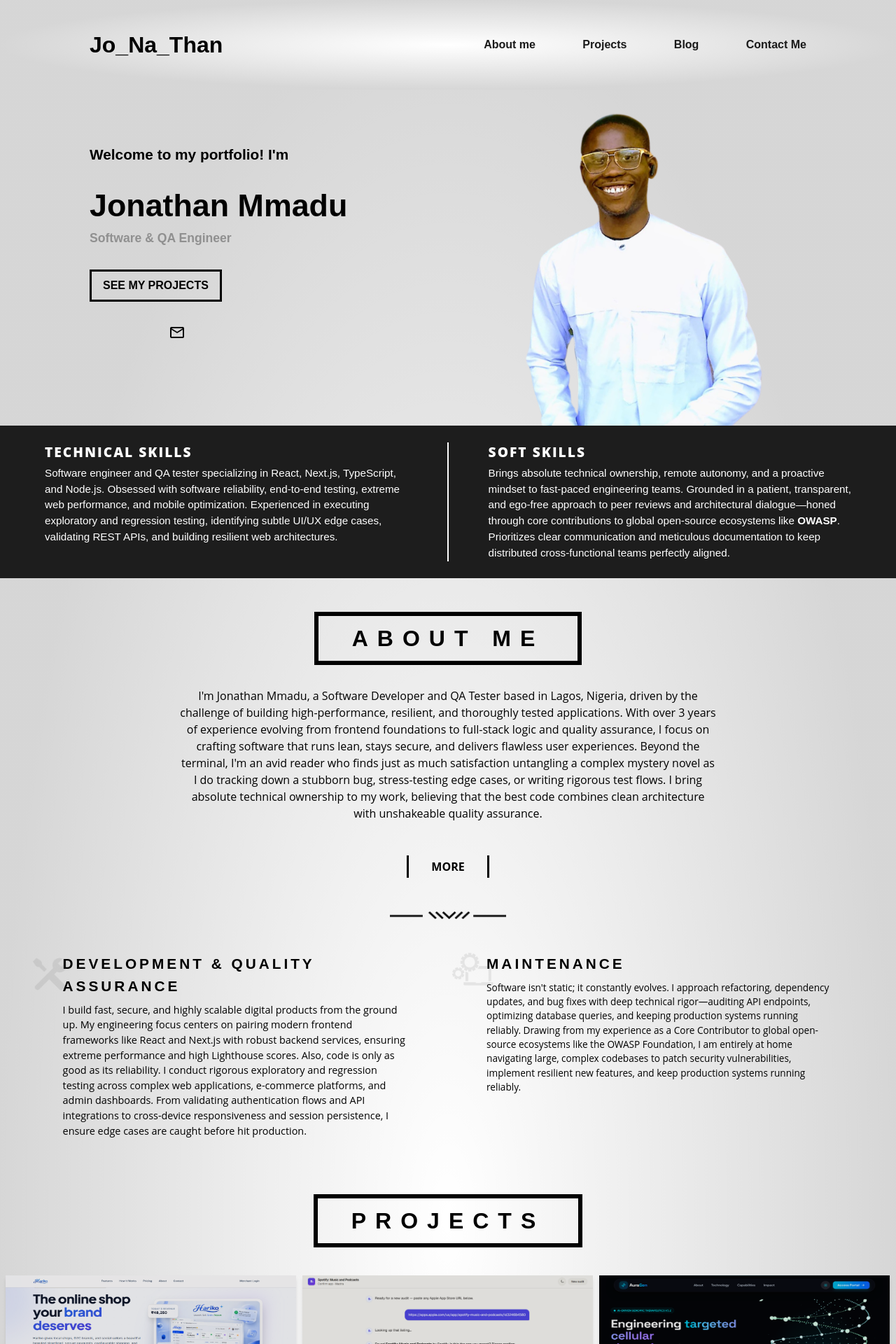
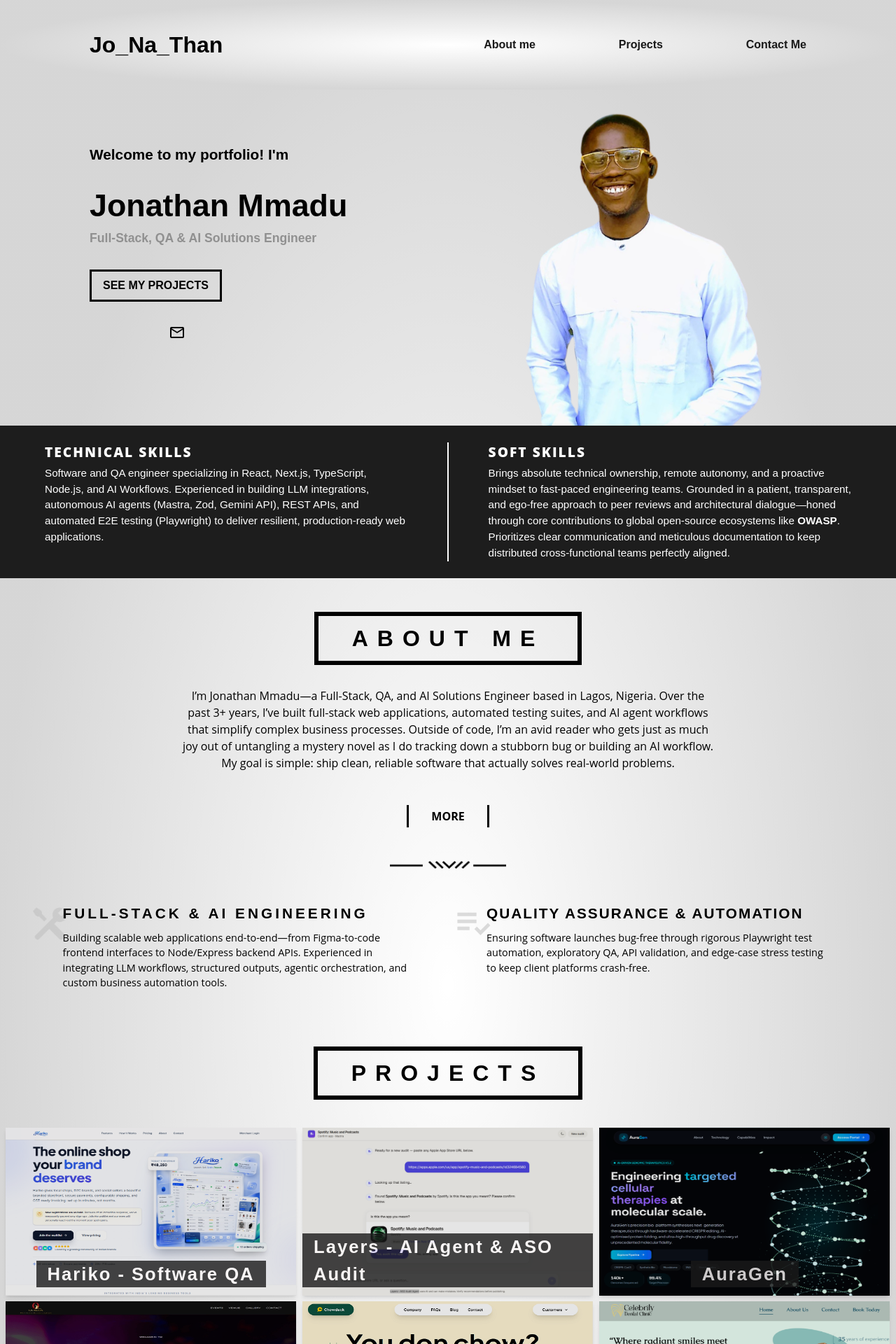
Before and after one commit to Jozz77/JonathanDev, a React (Vite) app: page / in a window 1280 px wide. Shown: the top 1920 px of the page at 70% size. Built offline with nearby package versions, Linux system fonts and the light colour scheme; some icons are missing.

Commit message:
feat: add homepage components including hero, portfolio, and about sections

```diff
--- a/src/Components/Header/Header.jsx
+++ b/src/Components/Header/Header.jsx
@@ -87,7 +87,7 @@ export default function Header() {
             >
               Projects
             </Link>
-            <Link
+            {/* <Link
               to="blog"
               smooth={true}
               duration={500}
@@ -95,7 +95,7 @@ export default function Header() {
               className="block text-black hover:text-gray cursor-pointer"
             >
               Blog
-            </Link>
+            </Link> */}
             <Link
               to="contact"
               smooth={true}
@@ -137,7 +137,7 @@ export default function Header() {
             >
               Projects
             </Link>
-            <Link
+            {/* <Link
               to="blog"
               smooth={true}
               duration={500}
@@ -146,7 +146,7 @@ export default function Header() {
               onClick={handleMobileSectionClick}
             >
               Blog
-            </Link>
+            </Link> */}
             <Link
               to="contact"
               smooth={true}
--- a/src/Homepage/Components/About/About.jsx
+++ b/src/Homepage/Components/About/About.jsx
@@ -6,6 +6,7 @@ import "aos/dist/aos.css";
 import { useEffect } from "react";
 import Dev from "./Assets/Dev.png";
 import Maint from "./Assets/Maint.png";
+import { MdOutlinePlaylistAddCheck } from "react-icons/md";
 
 export default function About() {
   useEffect(() => {
@@ -36,9 +37,7 @@ export default function About() {
         <Heading text="ABOUT ME" />
       </div>
       <p className=" font-OpenSans text-justify sm:text-center pt-4 md:pt-6 lg:pt-8 font-medium text-[0.85rem] ssm:text-[0.9rem] lg:text-[0.95rem] xl:text-base w-[80%] ssm:w-[70%] md:w-[60%] mx-auto ">
-       I'm Jonathan Mmadu, a Software Developer and QA Tester based in Lagos, Nigeria, driven by the challenge of building high-performance, resilient, and thoroughly tested applications. With over 3 years of experience evolving from frontend foundations to full-stack logic and quality assurance, I focus on crafting software that runs lean, stays secure, and delivers flawless user experiences.
-
-Beyond the terminal, I'm an avid reader who finds just as much satisfaction untangling a complex mystery novel as I do tracking down a stubborn bug, stress-testing edge cases, or writing rigorous test flows. I bring absolute technical ownership to my work, believing that the best code combines clean architecture with unshakeable quality assurance.
+      I’m Jonathan Mmadu—a Full-Stack, QA, and AI Solutions Engineer based in Lagos, Nigeria. Over the past 3+ years, I’ve built full-stack web applications, automated testing suites, and AI agent workflows that simplify complex business processes. Outside of code, I’m an avid reader who gets just as much joy out of untangling a mystery novel as I do tracking down a stubborn bug or building an AI workflow. My goal is simple: ship clean, reliable software that actually solves real-world problems.
       </p>
       <div className="flex justify-center pt-6 md:pt-8 lg:pt-10 xl:pt-12 ">
         <p className=" border-solid border-black px-6 sm:px-8 py-1 text-[0.85rem] ssm:text-[0.9rem]  lg:text-[0.95rem] xl:text-base font-bold   border-r-[3px] border-l-[3px]   ">
@@ -49,29 +48,37 @@ Beyond the terminal, I'm an avid reader who finds just as much satisfaction unta
         <Seperator />
       </div>
 
-      <section className="flex flex-col sm:flex-row items-center sm:items-start sm:justify-between px-[0%] ssm:px-[5%] md:px-[7%] lg:px-[7%] pt-8 sm:pt-10 xl:pt-12  ">
+      <section className="flex flex-col sm:flex-row flex-wrap items-center sm:items-start sm:justify-between px-[0%] ssm:px-[5%] md:px-[7%] lg:px-[7%] pt-8 sm:pt-10 xl:pt-12  ">
         <div className="w-[80%] ssm:w-[70%] sm:w-[47%] xl:w-[45%] relative ">
-          <h1 className=" font-Montserrat text-[1rem] ssm:text-[1.1rem] lg:text-[1.2rem] xl:text-[1.3rem] font-bold tracking-[4px] ">
-            DEVELOPMENT & QUALITY ASSURANCE
+          <h1 className=" font-Montserrat uppercase text-[1rem] ssm:text-[1.1rem] lg:text-[1.2rem] xl:text-[1.3rem] font-bold tracking-[4px] ">
+            Full-Stack & AI Engineering
           </h1>
           <p className=" pt-2 font-OpenSans text-justify sm:text-left text-[0.85rem] md:text-[0.85rem] lg:text-[0.9rem] font-base ">
-            I build fast, secure, and highly scalable digital products from the ground up. My engineering focus centers on pairing modern frontend frameworks like React and Next.js with robust backend services, ensuring extreme performance and high Lighthouse scores. Also, code is only as good as its reliability. I conduct rigorous exploratory and regression testing across complex web applications, e-commerce platforms, and admin dashboards. From validating authentication flows and API integrations to cross-device responsiveness and session persistence, I ensure edge cases are caught before hit production.
+           Building scalable web applications end-to-end—from Figma-to-code frontend interfaces to Node/Express backend APIs. Experienced in integrating LLM workflows, structured outputs, agentic orchestration, and custom business automation tools.
           </p>
           <div className=" w-[10%] lg:w-[12%]  absolute top-0 left-[-10%] ">
             <img className=" w-full" src={Dev} alt="" />
           </div>
         </div>
 
-        <div className=" w-[80%] ssm:w-[70%] sm:w-[47%] xl:w-[45%] relative ">
-          <h1 className=" mt-4 sm:mt-0 font-Montserrat text-[1rem] ssm:text-[1.1rem] lg:text-[1.2rem] xl:text-[1.3rem] font-bold tracking-[4px] ">
-            MAINTENANCE
+         <div className="w-[80%] ssm:w-[70%] sm:w-[47%] xl:w-[45%] relative ">
+          <h1 className=" font-Montserrat uppercase text-[1rem] ssm:text-[1.1rem] lg:text-[1.2rem] xl:text-[1.3rem] font-bold tracking-[2px] ">
+            Quality Assurance & Automation
+          </h1>
+          <p className=" pt-2 font-OpenSans text-justify sm:text-left text-[0.85rem] md:text-[0.85rem] lg:text-[0.9rem] font-base ">
+Ensuring software launches bug-free through rigorous Playwright test automation, exploratory QA, API validation, and edge-case stress testing to keep client platforms crash-free.
+          </p>
+          <div className=" w-[10%] lg:w-[12%]  absolute top-0 left-[-10%] flex items-center justify-center ">
+            <MdOutlinePlaylistAddCheck className="w-full text-gray opacity-30 h-full " style={{ fontSize: "2.5rem" }} />
+          </div>
+        </div>
+
+        <div className=" w-[80%] hidden ssm:w-[70%] sm:w-[47%] xl:w-[45%] relative ">
+          <h1 className=" mt-4 uppercase sm:mt-0 font-Montserrat text-[1rem] ssm:text-[1.1rem] lg:text-[1.2rem] xl:text-[1.3rem] font-bold tracking-[4px] ">
+            Maintenance & System Optimization
           </h1>
           <p className="pt-2 font-OpenSans text-justify sm:text-left text-[0.85rem] md:text-[0.85rem] font-base ">
-            Software isn't static; it constantly evolves. I approach refactoring, dependency updates, and bug fixes with deep technical rigor—auditing API endpoints, optimizing database queries, and keeping production systems running reliably. Drawing from my experience as a Core
-            Contributor to global open-source ecosystems like the OWASP
-            Foundation, I am entirely at home navigating large, complex codebases
-            to patch security vulnerabilities, implement resilient new features,
-            and keep production systems running reliably.
+            Keeping web platforms fast, secure, and modern. Refactoring legacy logic, optimizing database performance, updating third-party integrations, and patching security vulnerabilities.
           </p>
           <div className=" w-[10%] lg:w-[12%]  absolute top-0 left-[-10%] ">
             <img className=" w-full" src={Maint} alt="" />
--- a/src/Homepage/Components/Hero.jsx
+++ b/src/Homepage/Components/Hero.jsx
@@ -21,7 +21,7 @@ export default function Hero() {
           <h1>Jonathan Mmadu</h1>
         </div>
         <small className="  text-gray text-[0.8rem] ssm:text-[0.9rem] sm:text-[0.8rem] md:text-[0.9rem] lg:text-[1rem] xl:text-[1.1rem] font-extrabold ">
-         Software & QA Engineer
+         Full-Stack, QA & AI Solutions Engineer
         </small>
         <Link
           to="portfolio"
@@ -75,7 +75,7 @@ export default function Hero() {
           <h1>Jonathan Mmadu</h1>
         </div>
         <small className="  text-[0.75rem] ssm:text-[0.8rem] leading-normal font-extrabold ">
-          A Frontend Developer
+          Full-Stack, QA & AI Solutions Engineer
         </small>
         {/* <Link
           to="portfolio"
--- a/src/Homepage/Components/Portfolio/Portfolio.jsx
+++ b/src/Homepage/Components/Portfolio/Portfolio.jsx
@@ -103,7 +103,7 @@ export default function Portfolio() {
                       !isHovered ? "opacity-100" : "opacity-0"
                     }`}
                   >
-                    <h1 className="text-[1.2rem] ssm:text-[1.6rem] sm:text-[1.1rem] lg:text-[1.4rem] xl:text-[1.6rem] absolute bg-otherBlack opacity-80 px-2 sm:px-4 bottom-[5%] font-bold tracking-[5px] mt-1">
+                    <h1 className="text-[1.2rem] ssm:text-[1.6rem] sm:text-[1.1rem] lg:text-[1.4rem] xl:text-[1.6rem] absolute bg-otherBlack opacity-80 px-2 sm:px-4 bottom-[5%] font-bold tracking-[2px] mt-1">
                       {portfolio.title}
                     </h1>
                   </div>
@@ -115,7 +115,7 @@ export default function Portfolio() {
                     <p className="text-[0.8rem] ssm:text-[0.8rem] sm:text-[0.7rem] font-semibold">
                       {portfolio.isCoded}
                     </p>
-                    <h1 className="text-[1.2rem] ssm:text-[1.6rem] sm:text-[1.1rem] lg:text-[1.4rem] xl:text-[1.6rem] font-bold tracking-[5px] mt-1">
+                    <h1 className="text-[1.2rem] ssm:text-[1.6rem] sm:text-[1.1rem] lg:text-[1.4rem] xl:text-[1.6rem] font-bold tracking-[2px] mt-1">
                       {portfolio.title}
                     </h1>
                     <p className="text-[0.8rem] ssm:text-[0.8rem] sm:text-[0.7rem] sm:px-[10%] px-[5%] lg:px-[10%] text-center font-medium mt-2 lg:mt-4">
@@ -150,7 +150,7 @@ export default function Portfolio() {
                       !isHovered ? "opacity-100" : "opacity-0"
                     }`}
                   >
-                    <h1 className="text-[1.2rem] ssm:text-[1.6rem] sm:text-[1.1rem] lg:text-[1.4rem] xl:text-[1.6rem] absolute bg-otherBlack opacity-80 px-2 sm:px-4 bottom-[5%] font-bold tracking-[5px] mt-1">
+                    <h1 className="text-[1.2rem] ssm:text-[1.6rem] sm:text-[1.1rem] lg:text-[1.4rem] xl:text-[1.6rem] absolute bg-otherBlack opacity-80 px-2 sm:px-4 bottom-[5%] font-bold tracking-[2px] mt-1">
                       {portfolio.title}
                     </h1>
                   </div>
@@ -162,7 +162,7 @@ export default function Portfolio() {
                     <p className="text-[0.8rem] ssm:text-[0.8rem] sm:text-[0.7rem] font-semibold">
                       coded
                     </p>
-                    <h1 className="text-[1.2rem] ssm:text-[1.6rem] sm:text-[1.1rem] lg:text-[1.4rem] xl:text-[1.6rem] font-bold tracking-[5px] mt-1">
+                    <h1 className="text-[1.2rem] ssm:text-[1.6rem] sm:text-[1.1rem] lg:text-[1.4rem] xl:text-[1.6rem] font-bold tracking-[2px] mt-1">
                       {portfolio.title}
                     </h1>
                     <p className="text-[0.8rem] ssm:text-[0.8rem] sm:text-[0.7rem] sm:px-[10%] px-[5%] lg:px-[15%] text-center font-medium mt-2 lg:mt-4">
@@ -197,7 +197,7 @@ export default function Portfolio() {
                       !isHovered ? "opacity-100" : "opacity-0"
                     }`}
                   >
-                    <h1 className="text-[1.2rem] ssm:text-[1.6rem] sm:text-[1.1rem] lg:text-[1.4rem] xl:text-[1.6rem] absolute bg-otherBlack opacity-80 px-2 sm:px-4 bottom-[5%] font-bold tracking-[5px] mt-1">
+                    <h1 className="text-[1.2rem] ssm:text-[1.6rem] sm:text-[1.1rem] lg:text-[1.4rem] xl:text-[1.6rem] absolute bg-otherBlack opacity-80 px-2 sm:px-4 bottom-[5%] font-bold tracking-[2px] mt-1">
                       {portfolio.title}
                     </h1>
                   </div>
@@ -209,7 +209,7 @@ export default function Portfolio() {
                     <p className="text-[0.8rem] ssm:text-[0.8rem] sm:text-[0.7rem] font-semibold">
                       coded
                     </p>
-                    <h1 className="text-[1.2rem] ssm:text-[1.6rem] sm:text-[1.1rem] lg:text-[1.4rem] xl:text-[1.6rem] font-bold tracking-[5px] mt-1">
+                    <h1 className="text-[1.2rem] ssm:text-[1.6rem] sm:text-[1.1rem] lg:text-[1.4rem] xl:text-[1.6rem] font-bold tracking-[2px] mt-1">
                       {portfolio.title}
                     </h1>
                     <p className="text-[0.8rem] ssm:text-[0.8rem] sm:text-[0.7rem] sm:px-[10%] px-[5%] lg:px-[15%] text-center font-medium mt-2 lg:mt-4">
--- a/src/Homepage/Components/Portfolio/PortolioData.jsx
+++ b/src/Homepage/Components/Portfolio/PortolioData.jsx
@@ -35,10 +35,10 @@ const PortfolioData = [
   {
         img: layers2,
         img2: layers1,
-        title: 'Layers - ASO Audit',
+        title: 'Layers - AI Agent & ASO Audit',
         isPersonalProject: false,
         isCoded: " coded ",
-        description: 'Layers - ASO Audit Agent is an AI-driven "digital consultant" that automates 10-point App Store Optimization health checks to help mobile developers optimize their iOS app rankings and increase downloads. ',
+        description: 'Layers - AI Agent & ASO Audit is an AI-driven "digital consultant" that automates 10-point App Store Optimization health checks to help mobile developers optimize their iOS app rankings and increase downloads. ',
         link: 'https://layers-ecru.vercel.app/'
     },
 
--- a/src/Homepage/Components/Work.jsx
+++ b/src/Homepage/Components/Work.jsx
@@ -30,7 +30,7 @@ export default function Work() {
           TECHNICAL SKILLS
         </h1>
         <p className=" font-Montserrat pt-1 sm:pt-1 text-[0.8rem] ssm:text-[0.85rem] sm:text-[0.75rem] md:text-[0.85rem]  lg:text1.1rem] xl:text-[0.95rem]">
-        Software engineer and QA tester specializing in React, Next.js, TypeScript, and Node.js. Obsessed with software reliability, end-to-end testing, extreme web performance, and mobile optimization. Experienced in executing exploratory and regression testing, identifying subtle UI/UX edge cases, validating REST APIs, and building resilient web architectures.
+        Software and QA engineer specializing in React, Next.js, TypeScript, Node.js, and AI Workflows. Experienced in building LLM integrations, autonomous AI agents (Mastra, Zod, Gemini API), REST APIs, and automated E2E testing (Playwright) to deliver resilient, production-ready web applications.
         </p>
       </section>
 
--- a/src/Homepage/Homepage.jsx
+++ b/src/Homepage/Homepage.jsx
@@ -5,7 +5,7 @@ import About from "./Components/About/About"
 import Contact from "./Components/Contact"
 import Footer from "../Components/Footer/Footer"
 import Portfolio from "./Components/Portfolio/Portfolio"
-import Blog from "./Components/Blog/Blog"
+// import Blog from "./Components/Blog/Blog"
 
 
 export default function Homepage() {
@@ -16,7 +16,7 @@ export default function Homepage() {
         <Work />
         <About />
         <Portfolio />
-        <Blog />
+        {/* <Blog /> */}
         <Contact />
         <Footer />
     </div>
```
